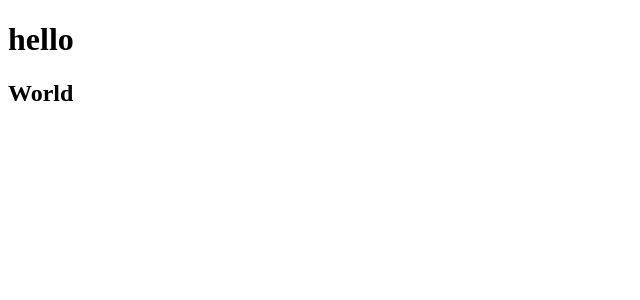
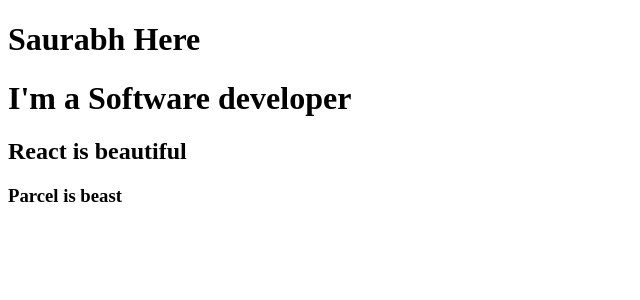
Before and after one commit to saurabhkumar444/NamasteReact, a React (Vite) app: page / in a window 1280 px wide. Shown: the top 300 px of the page, without its empty margins (0-640 px from the left). Built offline with nearby package versions, Linux system fonts and the light colour scheme.

Commit message:
create function component and call function

```diff
--- a/App.js
+++ b/App.js
@@ -1,13 +1,30 @@
 import React from "react";
 import ReactDOM from "react-dom/client";
 
-const Heading = (
+const Footer = () => {
+  return (
+    <div>
+      <h3>Parcel is beast</h3>
+    </div>
+  );
+};
+const header = (
   <div>
-    <h1 key="h1">hello</h1>
-    <h2 key="h2">World</h2>
+    <h1>Saurabh Here</h1>
   </div>
 );
+const Heading = () => {
+  return (
+    <div>
+      {header}
+      {console.log("Any JS code we can write here")}
+      <h1 key="h1">I'm a Software developer</h1>
+      <h2 key="h2">React is beautiful</h2>
+      {Footer()}
+    </div>
+  );
+};
 
 const root = ReactDOM.createRoot(document.getElementById("root"));
 
-root.render(Heading);
+root.render(<Heading />);
```
